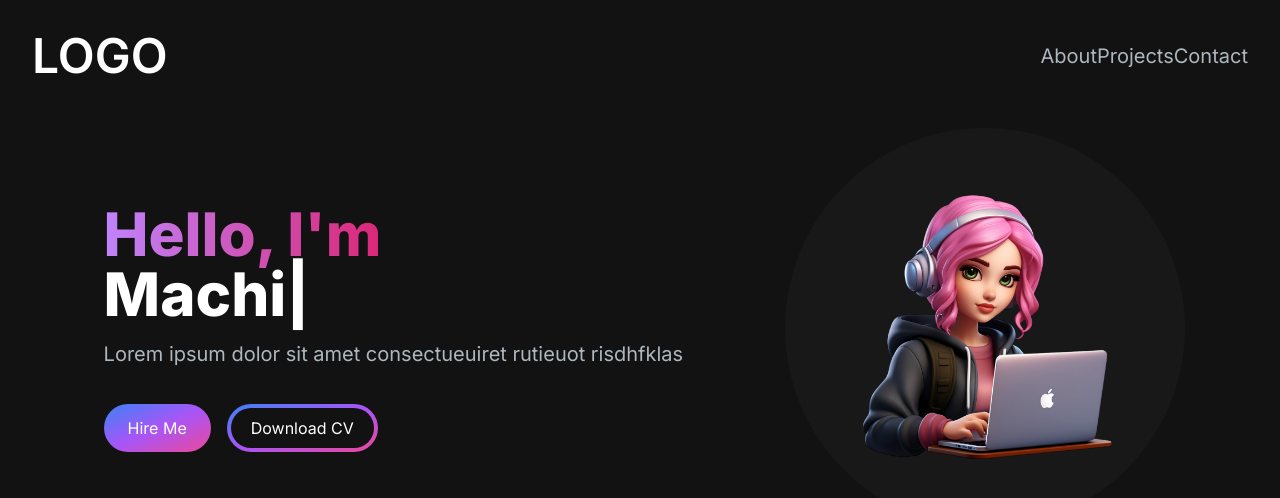
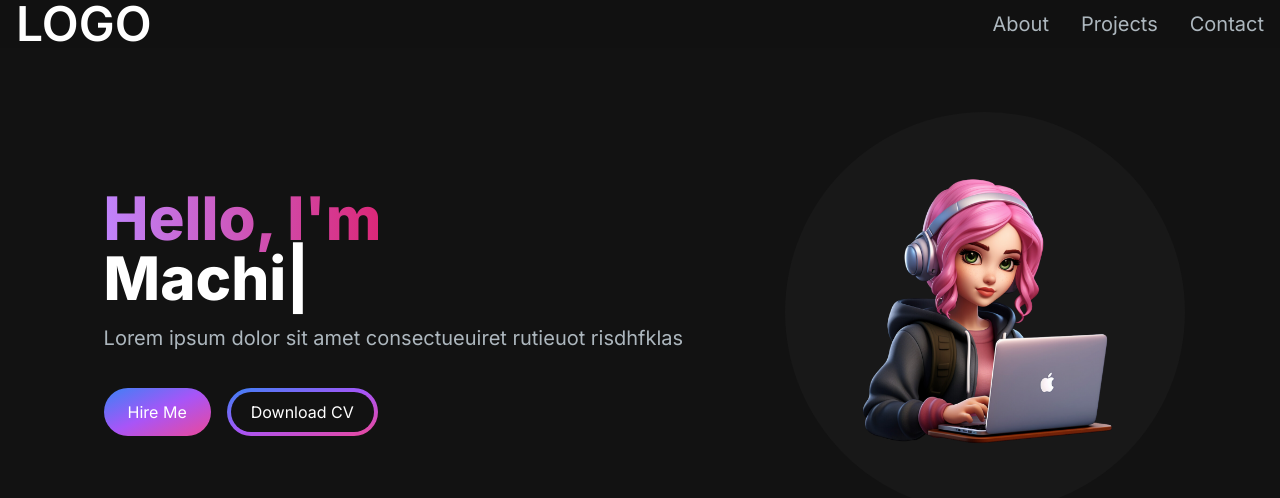
Before and after one commit to JoshCodeAligator/joshua-portfolio-website, a Next.js app: page / in a window 1280 px wide. Shown: the top 498 px of the page. Built offline with nearby package versions, Linux system fonts and the light colour scheme.

Commit message:
Adding Icons

```diff
--- a/package.json
+++ b/package.json
@@ -9,6 +9,7 @@
     "lint": "next lint"
   },
   "dependencies": {
+    "@heroicons/react": "^2.1.1",
     "next": "14.0.4",
     "react": "^18",
     "react-dom": "^18",
--- a/src/app/components/Navbar.jsx
+++ b/src/app/components/Navbar.jsx
@@ -1,6 +1,8 @@
+"use client";
 import Link from "next/link";
-import React from "react";
+import React, { useState } from "react";
 import NavLink from "./NavLink";
+import { Bars3Icon, XmarkIcon } from "@heroicons/react/24/solid";
 
 const navLinks = [
   {
@@ -17,14 +19,27 @@
   },
 ];
 const Navbar = () => {
+  const [navbarOpen, setNavbarOpen] = useState(false);
   return (
-    <nav>
-      <div className="flex flex-wrap items-center justify-between mx-auto p-8">
-        <Link href={"/"} className="text-5xl text-white font-semibold">
+    <nav className="fixed top-0 left-0 right-0 z-10 bg-[#121212] bg-opacity-90">
+      <div className="flex flex-wrap items-center justify-between mx-auto px-4">
+        <Link
+          href={"/"}
+          className="text-2xl md:text-5xl text-white font-semibold"
+        >
           LOGO
         </Link>
-        <div className="menu md:block md:w-auto" id="navbar">
-          <ul className="flex p-4 md:p-0">
+        <div className="mobile-menu block md:hidden">
+          {navbarOpen ? (
+            <button className="flex items-center px-3 py-2 border rounded border-slate-200 text-slate-200">
+              <Bars3Icon className="h-5 w-5" />
+            </button>
+          ) : (
+            <button></button>
+          )}
+        </div>
+        <div className="menu hidden md:block md:w-auto" id="navbar">
+          <ul className="flex p-4 md:p-0 md:flex-row md:space-x-8 mt-0">
             {navLinks.map((link, index) => (
               <li key={index}>
                 <NavLink href={link.path} title={link.title} />
--- a/src/app/page.js
+++ b/src/app/page.js
@@ -5,7 +5,7 @@
   return (
     <main className="flex min-h-screen flex-col bg-[#121212]">
       <Navbar />
-      <div className="container mx-auto px-12 py-4">
+      <div className="container mt-24 mx-auto px-12 py-4">
         <HeroSection />
       </div>
     </main>
```
Also changed, not shown: 1 other file (tests, documents, lock files or other folders).
